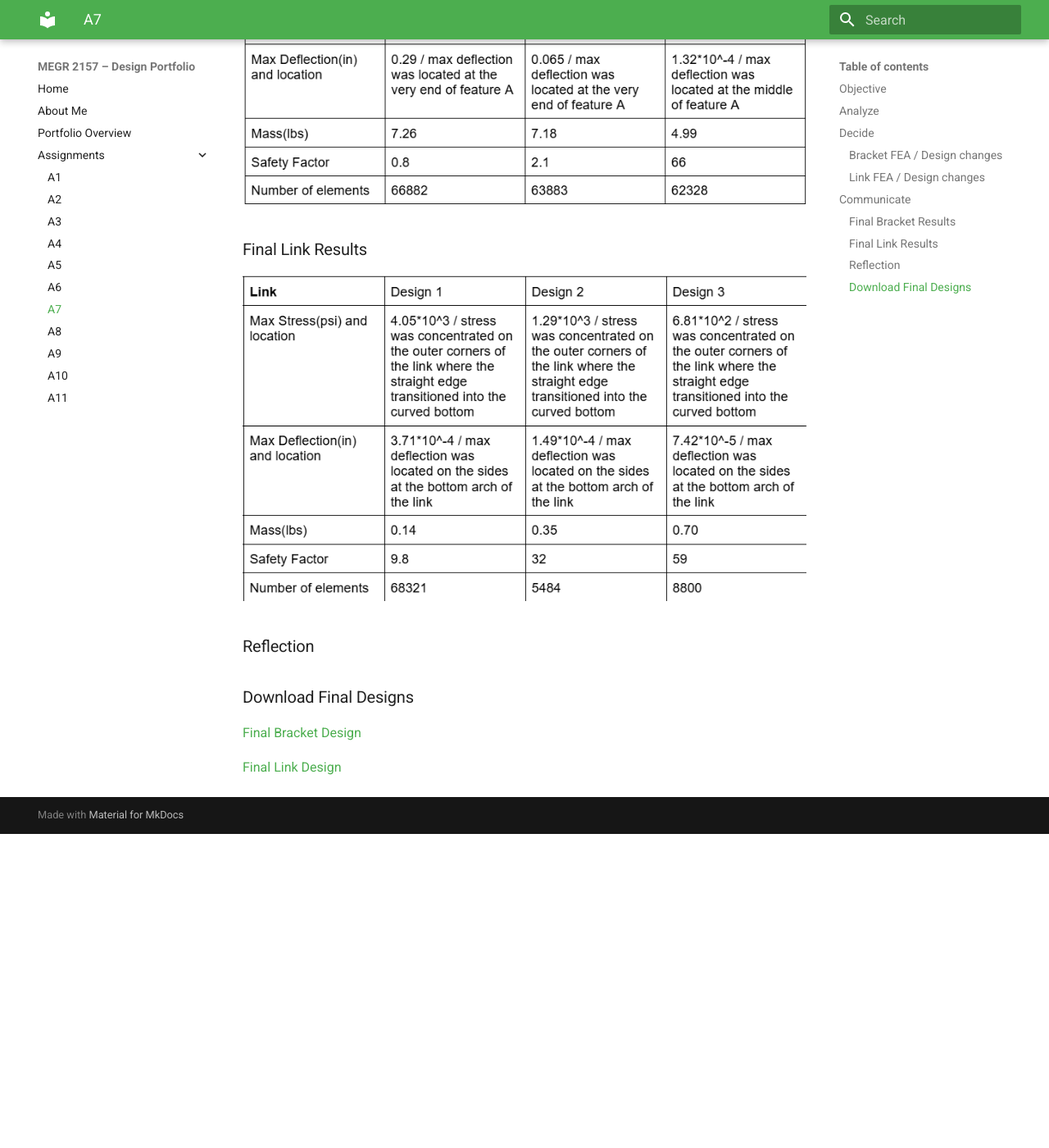
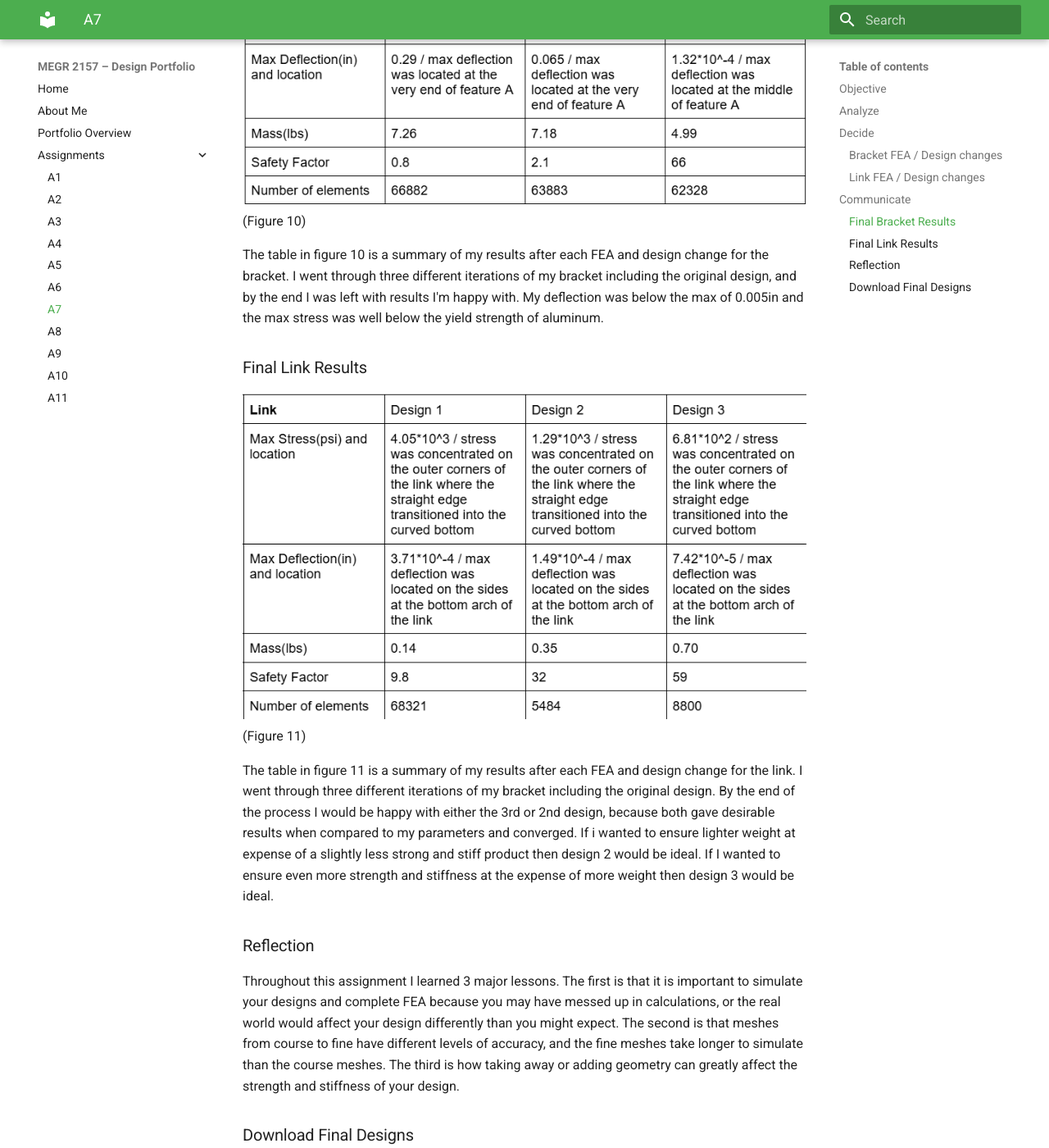
Before and after one commit to JacobShaver/design-projects-portfolio, an MkDocs documentation site: the page built from docs/assignments/A07/index.md, in a window 1280 px wide and 1400 px high, scrolled down 6838 px. Shown: the whole window at 82% size. Built offline with MkDocs 1.6.1 and Material for MkDocs 9.7.7, drawn with Linux system fonts in a browser that asks for light colours; before the commit the page ends 7855 px from its top, so only the background shows below that.

Commit message:
Update index.md

```diff
--- a/docs/assignments/A07/index.md
+++ b/docs/assignments/A07/index.md
@@ -61,14 +61,20 @@ The above tables show a summarized version of my FEA "inner loop" and which valu
 ### Final Bracket Results
 
 ![error](b_outer_table.png)
+(Figure 10)
+
+The table in figure 10 is a summary of my results after each FEA and design change for the bracket. I went through three different iterations of my bracket including the original design, and by the end I was left with results I'm happy with. My deflection was below the max of 0.005in and the max stress was well below the yield strength of aluminum.
 
 ### Final Link Results
 
 ![error](l_outer_table.png)
+(Figure 11)
+
+The table in figure 11 is a summary of my results after each FEA and design change for the link. I went through three different iterations of my bracket including the original design. By the end of the process I would be happy with either the 3rd or 2nd design, because both gave desirable results when compared to my parameters and converged. If i wanted to ensure lighter weight at expense of a slightly less strong and stiff product then design 2 would be ideal. If I wanted to ensure even more strength and stiffness at the expense of more weight then design 3 would be ideal.
 
 ### Reflection
 
-
+Throughout this assignment I learned 3 major lessons. The first is that it is important to simulate your designs and complete FEA because you may have messed up in calculations, or the real world would affect your design differently than you might expect. The second is that meshes from course to fine have different levels of accuracy, and the fine meshes take longer to simulate than the course meshes. The third is how taking away or adding geometry can greatly affect the strength and stiffness of your design.
 
 ### Download Final Designs
 [Final Bracket Design](bracket_final.SLDPRT)
```
